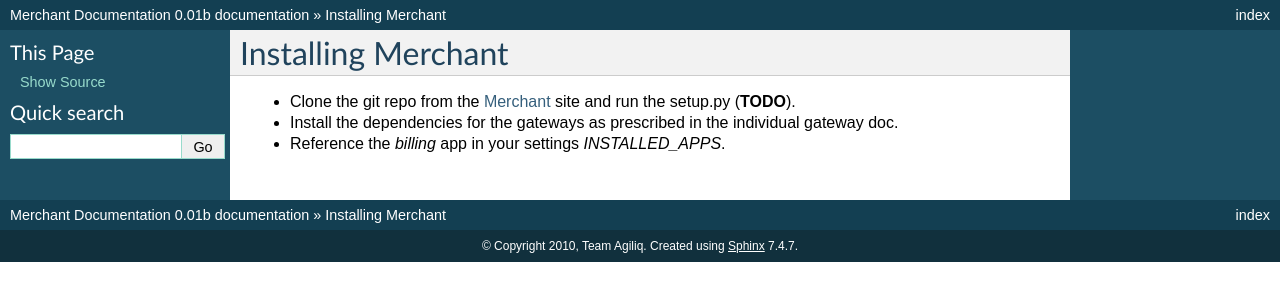
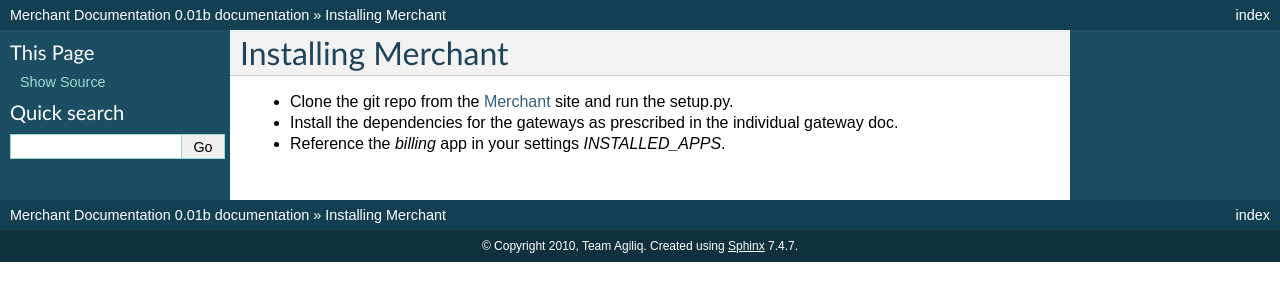
Before and after one commit to agiliq/merchant, a Sphinx documentation site: the page built from docs/install.rst, in a window 1280 px wide. Shown: the top 301 px of the page. Built offline with Sphinx 7.4.7, drawn with Linux system fonts in a browser that asks for light colours.

Commit message:
Removed a TODO flag as there is now a setup.py.

```diff
--- a/docs/install.rst
+++ b/docs/install.rst
@@ -2,7 +2,7 @@
 Installing Merchant
 --------------------
 
-* Clone the git repo from the Merchant_ site and run the setup.py (**TODO**).
+* Clone the git repo from the Merchant_ site and run the setup.py.
 * Install the dependencies for the gateways as prescribed in the individual
   gateway doc.
 * Reference the `billing` app in your settings `INSTALLED_APPS`.
```
